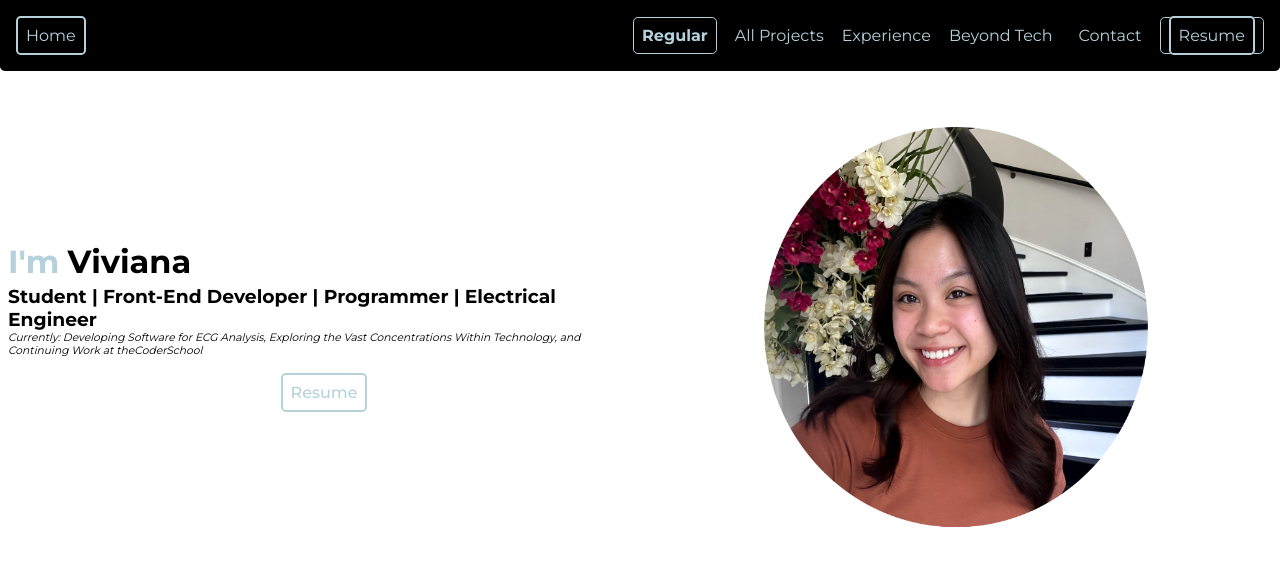
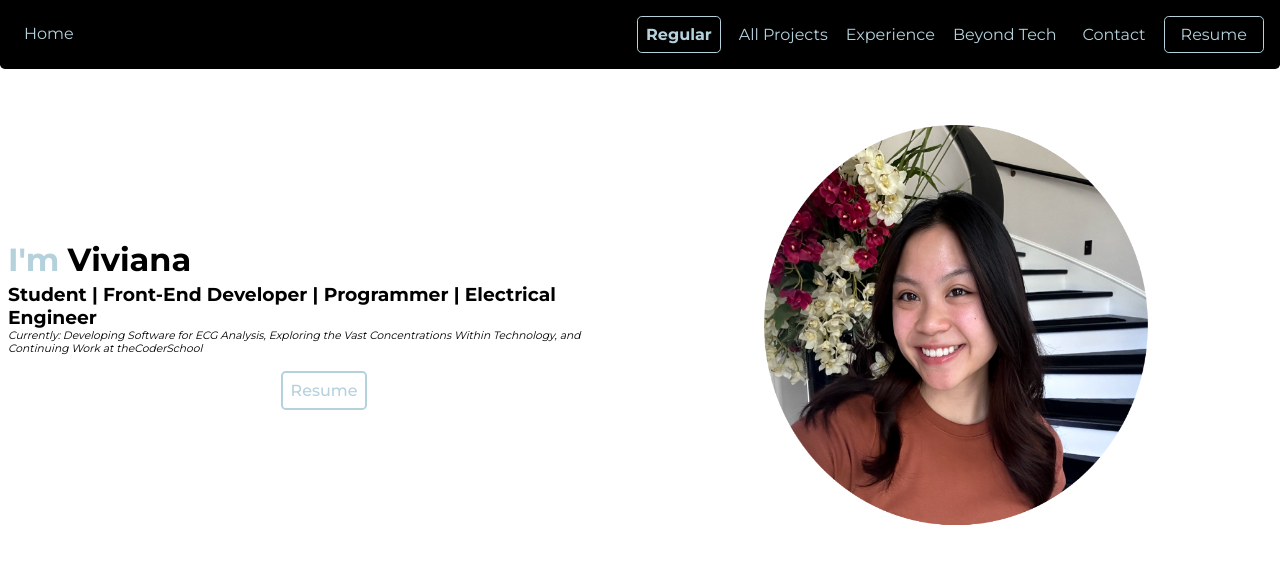
Before and after one commit to tranviviana/tran_portfolio, a React (Create React App) app: page / in a window 1280 px wide. Shown: the top 566 px of the page. Built offline with nearby package versions, Linux system fonts and the light colour scheme.

Commit message:
Navbar styles

```diff
--- a/src/components/Navbar.css
+++ b/src/components/Navbar.css
@@ -24,10 +24,11 @@
     cursor: pointer;
     padding: 0.5rem;
 }
-.outline {
+/*.outline {
     border: 2px solid var(--blue2black);
     border-radius: 0.3rem;
 }
+style change for home and resume button ****/
 .navbar_scroll_btn {
     padding: 0;
 }
--- a/src/components/Navbar.js
+++ b/src/components/Navbar.js
@@ -10,7 +10,7 @@ const Navbar = ({ darkMode, toggleDarkMode }) => {
 
     return (
       <nav className ="nav">
-         <Link to="/" className="navbar_txt outline">Home</Link>
+         <Link to="/" className="navbar_txt ">Home</Link>
 
         <ul className='navbar-options'>
           {/*turn into toggle graphic in the future*/}
@@ -26,7 +26,7 @@ const Navbar = ({ darkMode, toggleDarkMode }) => {
         <a className="navbar_txt" href="https://www.youtube.com/@vivsvibes">Beyond Tech</a>
         <a className="navbar_txt mailto" href="mailto:tranviviana@berkeley.edu">Contact</a>
         <button className='navbar_btn'>
-          <Link to="/resume" className="navbar_txt outline">Resume</Link>
+          <Link to="/resume" className="navbar_txt">Resume</Link>
         </button>
 
         </ul>
```
